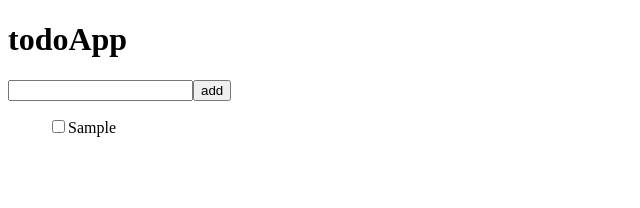
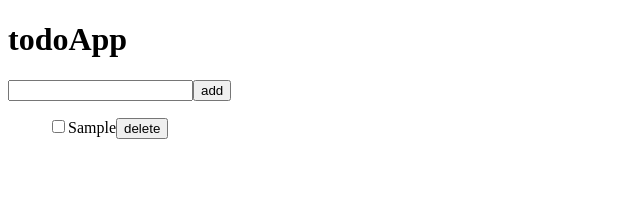
Before and after one commit to yoshikilog1996/todoApp, a React (Vite) app in the folder todoApp/: page / in a window 1280 px wide. Both pictures are taken after typing "Sample" into the empty fields and a click on the button "add". Shown: the top 208 px of the page, without its empty margins (0-640 px from the left). Built offline with nearby package versions, Linux system fonts and the light colour scheme.

Commit message:
タスクに削除ボタン及びイベントハンドラを実装

```diff
--- a/todoApp/src/TaskList.tsx
+++ b/todoApp/src/TaskList.tsx
@@ -1,7 +1,8 @@
-import { Todo, HandleChangeTodo } from './types'
+import { Todo, HandleChangeTodo, HandleDeleteTodo } from './types'
 
 export default function TaskList(
-	{ todos, handleChangeTodo }: { todos: Todo[]; handleChangeTodo: HandleChangeTodo }) {
+	{ todos, handleChangeTodo, handleDeleteTodo }:
+		{ todos: Todo[]; handleChangeTodo: HandleChangeTodo; handleDeleteTodo: HandleDeleteTodo }) {
 
 	return (
 		<div>
@@ -11,6 +12,7 @@ export default function TaskList(
 						<Task
 							todo={todo}
 							handleChangeTodo={handleChangeTodo}
+							handleDeleteTodo={handleDeleteTodo}
 						/>
 					</li>
 				)}
@@ -20,7 +22,8 @@ export default function TaskList(
 }
 
 function Task(
-	{ todo, handleChangeTodo }: { todo: Todo; handleChangeTodo: HandleChangeTodo }
+	{ todo, handleChangeTodo, handleDeleteTodo }:
+		{ todo: Todo; handleChangeTodo: HandleChangeTodo; handleDeleteTodo: HandleDeleteTodo }
 ) {
 
 	function handleChangeClick() {
@@ -28,6 +31,10 @@ function Task(
 			...todo,
 			isDone: !todo.isDone
 		})
+	}
+
+	function handleDeleteClick() {
+		handleDeleteTodo(todo)
 	}
 
 	return (
@@ -39,6 +46,7 @@ function Task(
 				/>
 				{todo.title}
 			</label>
+			<button onClick={handleDeleteClick}>delete</button>
 		</>
 	)
 }
```
